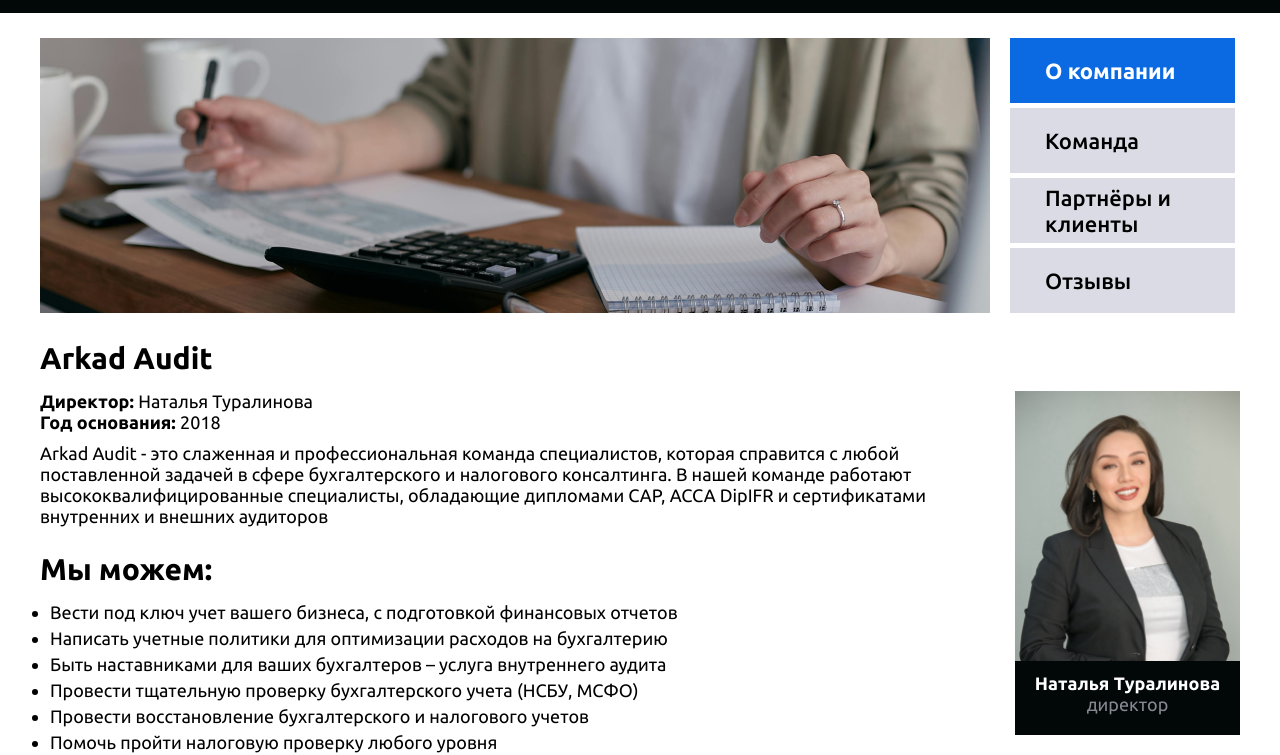
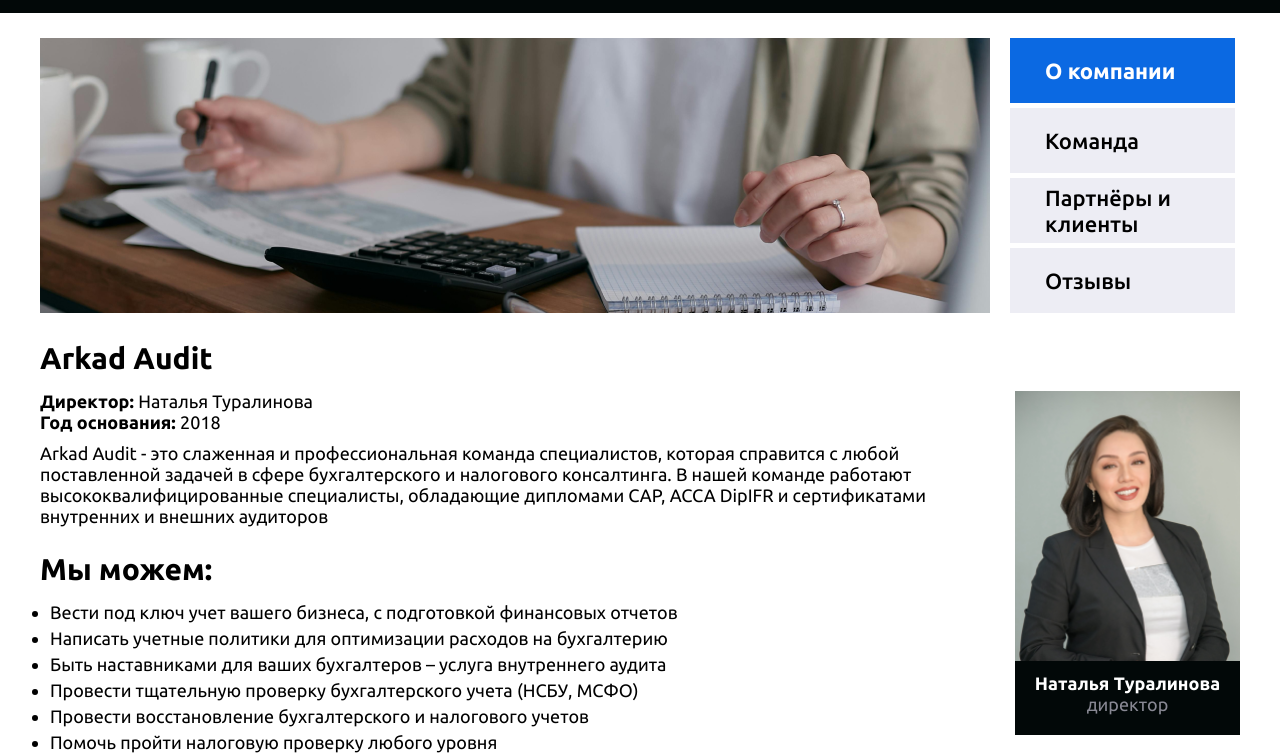
Before and after one commit to debugTheDuck/arkadaudit, a plain HTML site: page aboutUs.html in a window 1280 px wide. Shown: the part 77-832 px from the top of the page. Drawn offline with Linux system fonts and the light colour scheme.

Commit message:
gray change

```diff
--- a/aboutUs.css
+++ b/aboutUs.css
@@ -1,6 +1,6 @@
 :root {
     --color-dark: #020808;
-    --color-light-grey: #DBDBE5;
+    --color-light-grey: #ededf4;
     --color-main: #0B69e2;
     --color-dark-blue: #165DB8;
     --color-dark-grey: #888893;
--- a/accountantQuestions.css
+++ b/accountantQuestions.css
@@ -1,6 +1,6 @@
 :root {
     --color-dark: #020808;
-    --color-light-grey: #DBDBE5;
+    --color-light-grey: #ededf4;
     --color-main: #0B69e2;
     --color-dark-blue: #165DB8;
     --color-dark-grey: #888893;
--- a/services.css
+++ b/services.css
@@ -1,6 +1,7 @@
 :root {
     --color-dark: #020808;
-    --color-light-grey: #DBDBE5;
+    /* --color-light-grey: #DBDBE5; */
+    --color-light-grey: #ededf4;
     --color-main: #0B69e2;
     --color-dark-blue: #165DB8;
     --color-dark-grey: #888893;
--- a/template.css
+++ b/template.css
@@ -1,6 +1,6 @@
 :root {
     --color-dark: #020808;
-    --color-light-grey: #DBDBE5;
+    --color-light-grey: #ededf4;
     --color-main: #0B69e2;
     --color-dark-blue: #165DB8;
     --color-dark-grey: #888893;
```
